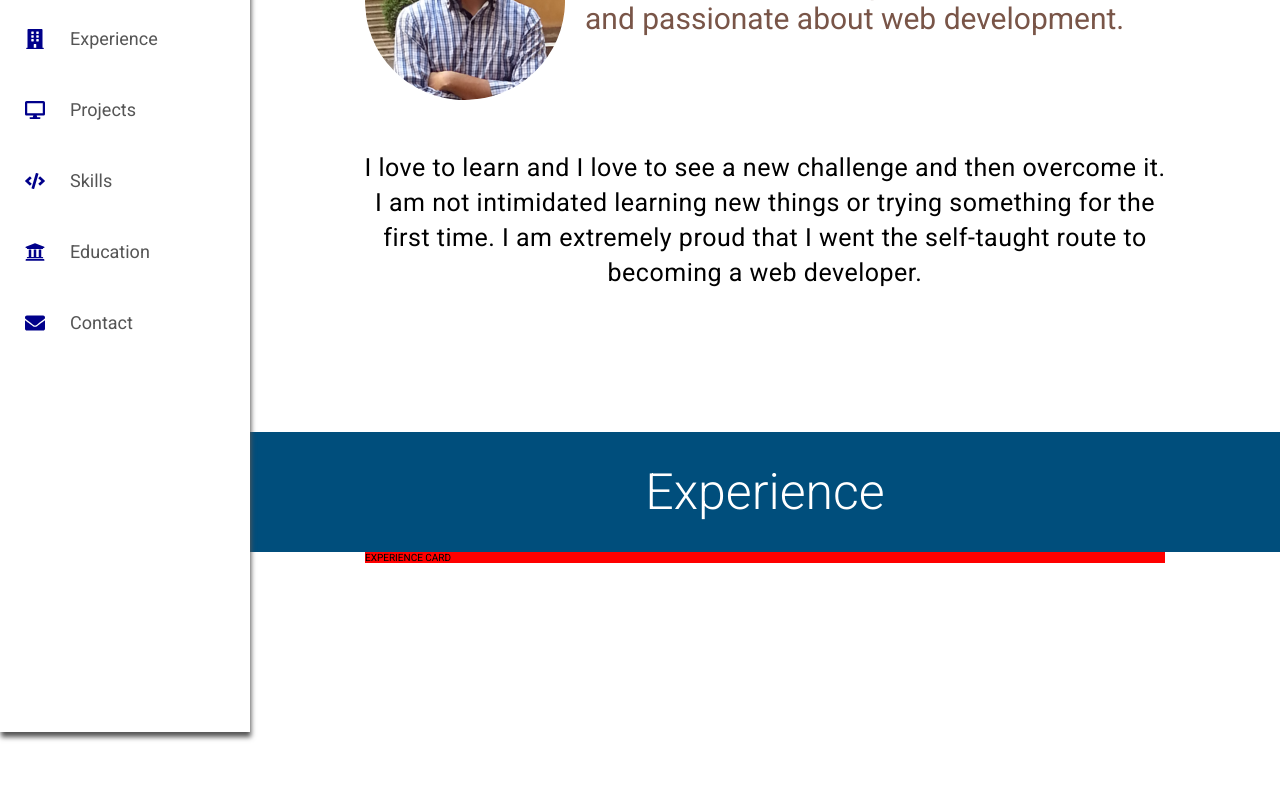
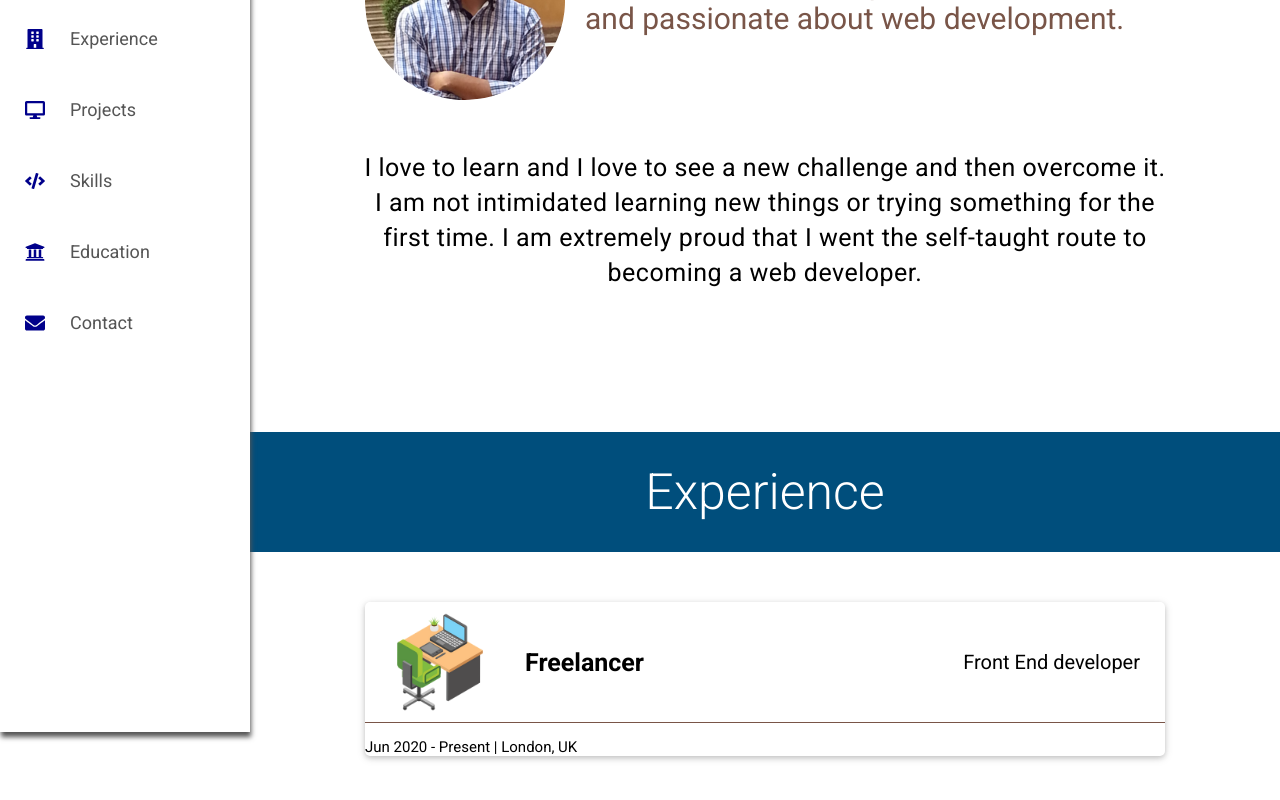
Before and after one commit to fdcoder81/portfolio, a React (Create React App) app: page / in a window 1280 px wide. Shown: the part 268-1068 px from the top of the page. Before the commit the page ends 831 px from the top, so only its background shows below. Built offline with nearby package versions, Linux system fonts and the light colour scheme.

Commit message:
Experience card header

```diff
--- a/src/component/experience-card/ExperienceCard.js
+++ b/src/component/experience-card/ExperienceCard.js
@@ -1,8 +1,21 @@
 import React from "react";
 import "./experienceCard.scss";
 
+import desk from "../../img/desk.png";
+
 function ExperienceCard() {
-  return <div>EXPERIENCE CARD</div>;
+  return (
+    <div className="experience-card">
+      <div className="card-header">
+        <div className="company">
+          <img src={desk} alt="" />
+          <p className="company-title">Freelancer</p>
+        </div>
+        <p className="card-header-position">Front End developer</p>
+      </div>
+      <p className="date">Jun 2020 - Present | London, UK</p>
+    </div>
+  );
 }
 
 export default ExperienceCard;
--- a/src/component/experience-card/experienceCard.scss
+++ b/src/component/experience-card/experienceCard.scss
@@ -1,7 +1,38 @@
-.experience {
-  .experience-container {
-    width: 80rem;
-    background-color: red;
-    margin: 0 auto;
+.experience-card {
+  width: 80rem;
+  margin: 5rem auto;
+  box-shadow: 0 2px 5px 0 rgba(0, 0, 0, 0.16), 0 2px 10px 0 rgba(0, 0, 0, 0.12);
+  border-radius: 0.5rem;
+
+  .date {
+    margin-top: 1.5rem;
+    font-size: 1.5rem;
+  }
+
+  .card-header {
+    display: flex;
+    justify-content: space-between;
+    align-items: center;
+    padding: 1rem 2.5rem;
+    border-bottom: 0.1rem solid #795548;
+
+    &-position {
+      font-size: 2rem;
+    }
+
+    .company {
+      display: flex;
+      align-items: center;
+
+      img {
+        width: 10rem;
+      }
+
+      &-title {
+        font-size: 2.5rem;
+        font-weight: 600;
+        margin-left: 3.5rem;
+      }
+    }
   }
 }
--- a/src/pages/experience/experience.scss
+++ b/src/pages/experience/experience.scss
@@ -1,2 +1,8 @@
 .experience {
+  /* .experience-container {
+    width: 80rem;
+    height: 40rem;
+    background-color: red;
+    margin: 0 auto;
+  } */
 }
```
Also changed, not shown: src/img/desk.png (added).
